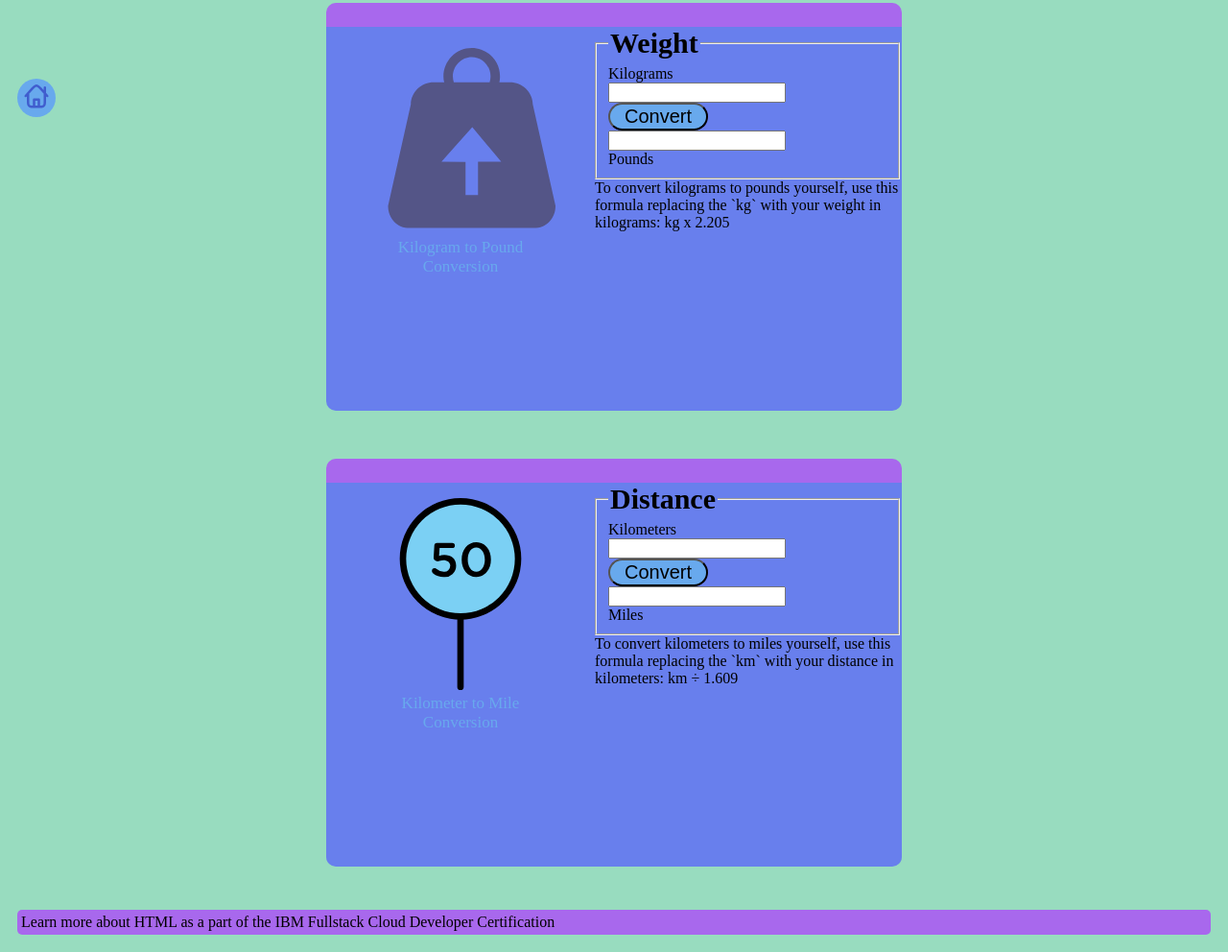
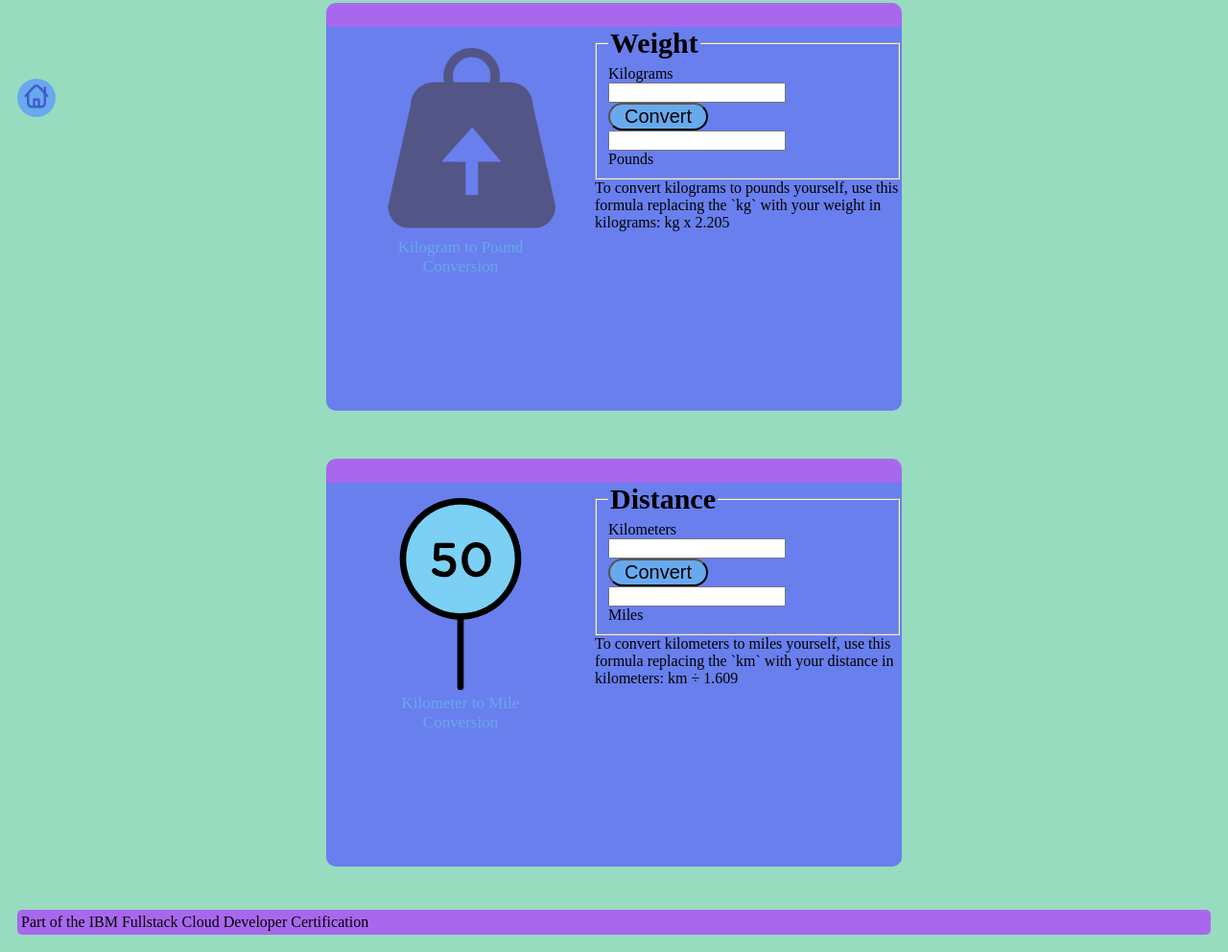
Before and after one commit to NDondero/unit-conversion, a plain HTML site: page index.html in a window 1280 px wide. Shown: the part 628-1620 px from the top of the page at 96% size. Drawn offline with Linux system fonts and the light colour scheme.

Commit message:
Update index.html

```diff
--- a/index.html
+++ b/index.html
@@ -128,7 +128,7 @@
                 src="./assets/house-chimney-floor-svgrepo-com.svg" />
         </a>
     </div>
-    <footer>Learn more about HTML as a part of the IBM Fullstack Cloud Developer Certification</footer>
+    <footer>Part of the IBM Fullstack Cloud Developer Certification</footer>
 </body>
 <script src="./script.js"></script>
 
```
